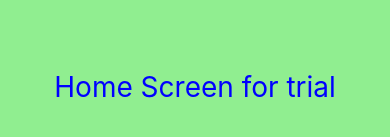
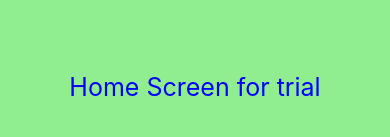
Before and after one commit to Cedric-Raichand/Seledah, a React Native app: screen /Home in a window 390 px wide. Shown: the part 367-504 px from the top of the page. Built offline with nearby package versions, Linux system fonts and the light colour scheme.

Commit message:
Decrease font size in inner style

```diff
--- a/screens/Home.js
+++ b/screens/Home.js
@@ -16,7 +16,7 @@ const book = StyleSheet.create({
         backgroundColor:"lightgreen"
     },
     inner:{
-        fontSize:28,
+        fontSize:25,
         color:"blue"
 
     }
```
